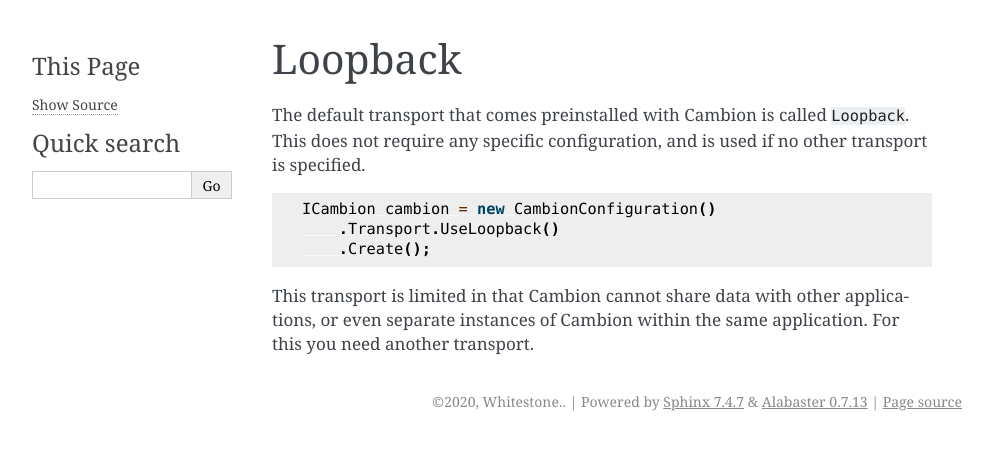
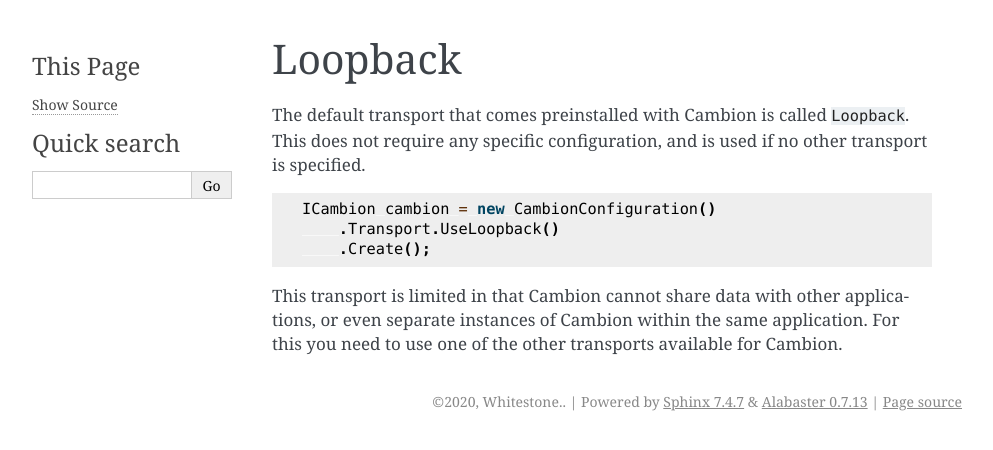
Before and after one commit to whitestone-no/Cambion, a Sphinx documentation site: the page built from docs/transports/loopback.rst, in a window 1280 px wide. Shown: the top 450 px of the page, without its empty margins (148-1141 px from the left). Built offline with Sphinx 7.4.7, drawn with Linux system fonts in a browser that asks for light colours.

Commit message:
3: Modified text to make it more concise

```diff
--- a/docs/transports/loopback.rst
+++ b/docs/transports/loopback.rst
@@ -11,4 +11,4 @@
         .Create();
 
 This transport is limited in that Cambion cannot share data with other applications, or even separate instances
-of Cambion within the same application. For this you need another transport.
+of Cambion within the same application. For this you need to use one of the other transports available for Cambion.
```
